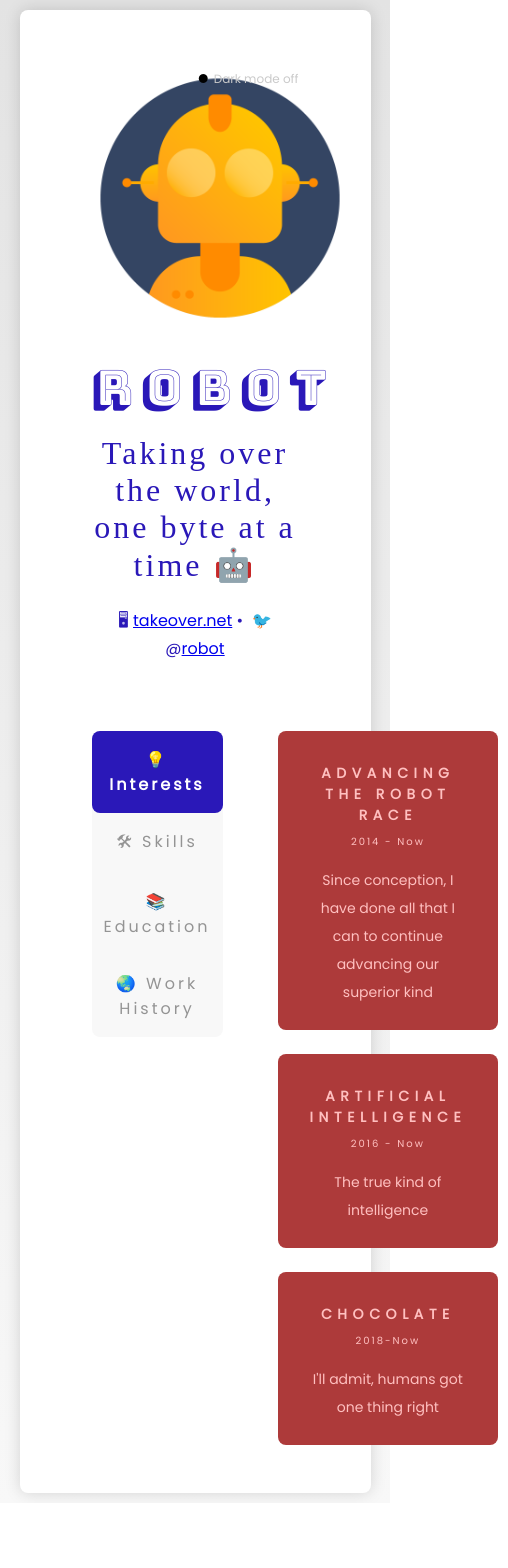
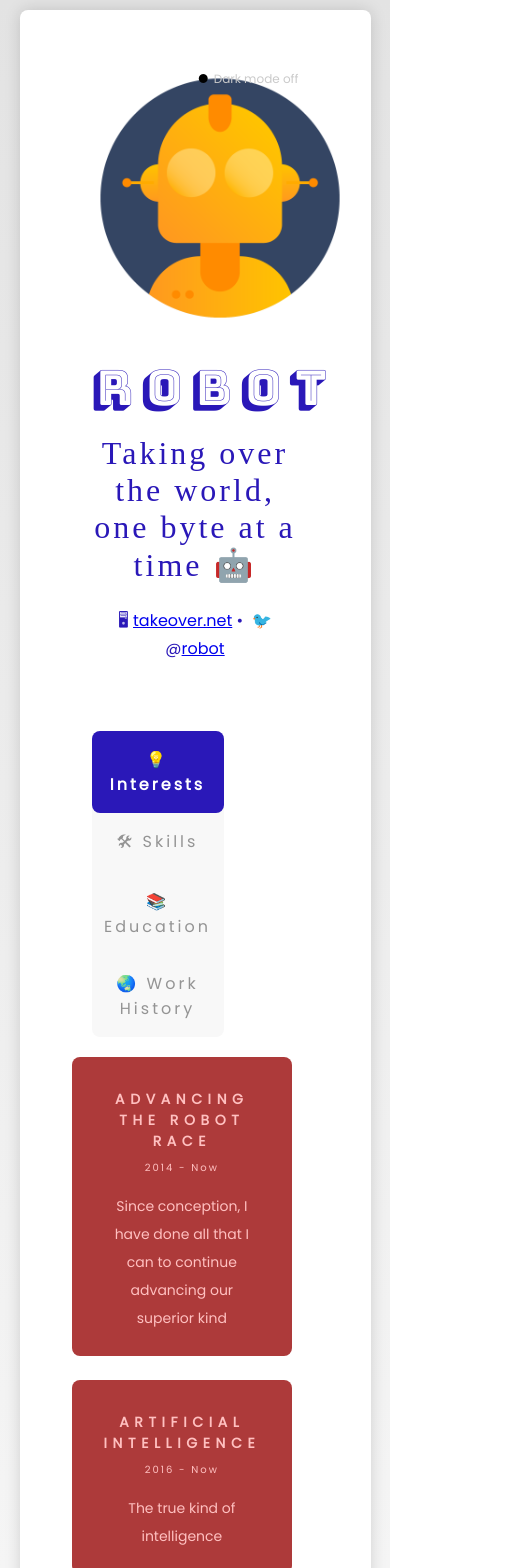
Before and after one commit to amknight/profile-page-workshop, a React (Create React App) app: page / in a window 390 px wide. Shown: the top 1568 px of the page, 508 px wide, since content can reach past the window. Before the commit the page ends 1503 px from the top, so only its background shows below. Built offline with nearby package versions, Linux system fonts and the light colour scheme; a web font is replaced by a local one.

Commit message:
Resolve card overflow issue

```diff
--- a/src/components/Tabs/styles.css
+++ b/src/components/Tabs/styles.css
@@ -14,6 +14,16 @@
   margin-right: 75px;
   order: 0;
   width: 240px;
+}
+
+@media (max-width: 625px) {
+  .tabs {
+    flex-wrap:wrap;
+  }
+
+  .tab-list {
+    margin-bottom: 20px;
+  }
 }
 
 .tab-list-item {
```
